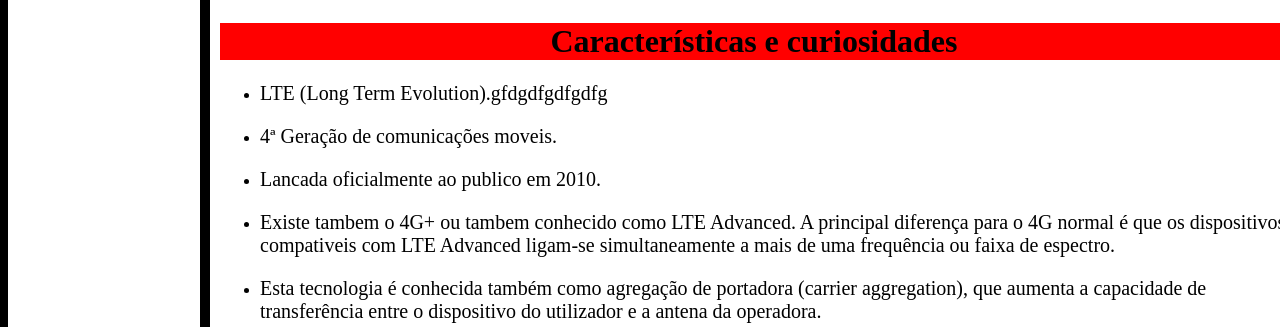
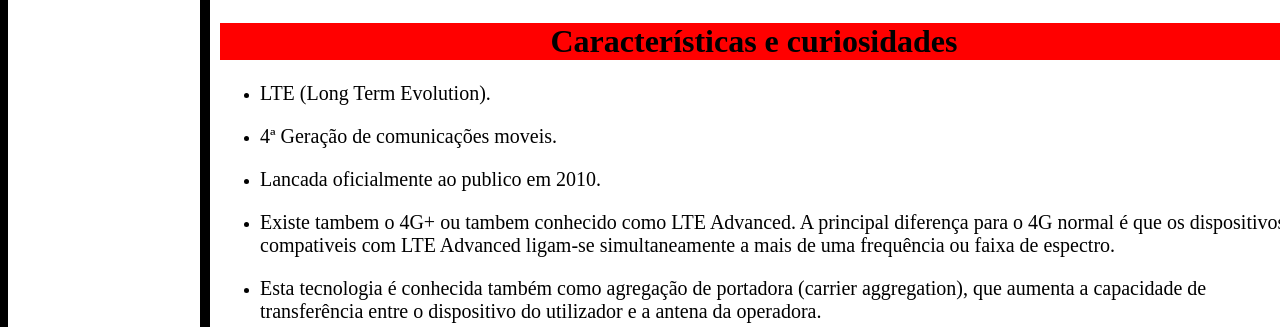
Before and after one commit to ULHT-RCSF/RCSF-Website, a Flask app: page /lte in a window 1280 px wide. Shown: the part 482-809 px from the top of the page. Run offline with Flask 2, Linux system fonts and the light colour scheme.

Commit message:
LTE corrigido

```diff
--- a/app/templates/lte.html
+++ b/app/templates/lte.html
@@ -11,7 +11,7 @@
 <h1 style="background-color:red;text-align:center">Características e curiosidades</h1>
 <ul>
     <li>
-        <p style="font-size:20px">LTE (Long Term Evolution).gfdgdfgdfgdfg</p>
+        <p style="font-size:20px">LTE (Long Term Evolution).</p>
     </li>
     <li>
         <p style="font-size:20px">4ª Geração de comunicações moveis.</p>
```
